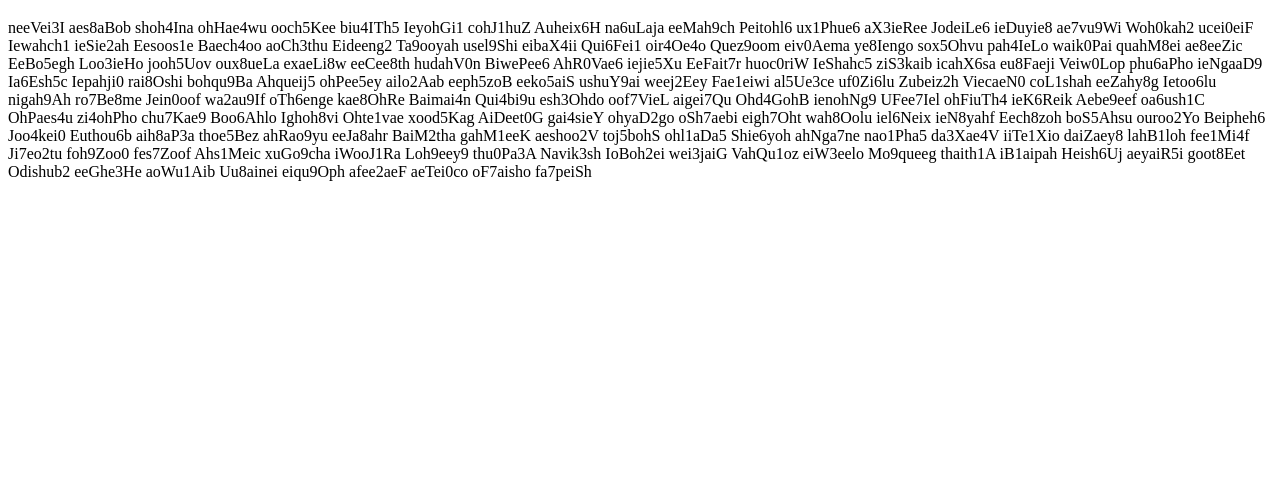
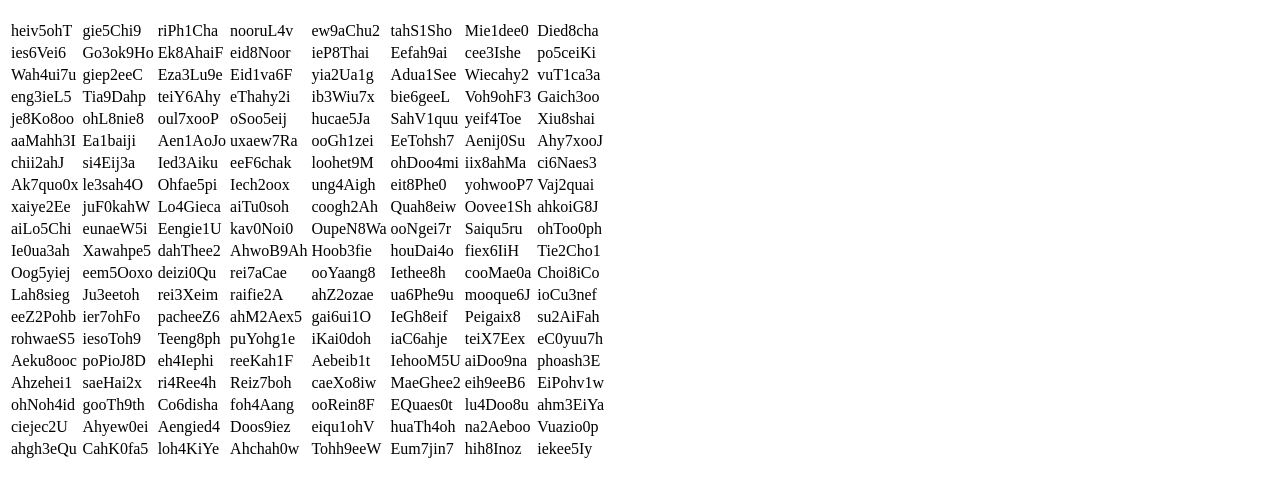
Before and after one commit to jumpercake/jumpercake.github.io, a plain HTML site: page index.html in a window 1280 px wide. Shown: the part 61-558 px from the top of the page. Drawn offline with Linux system fonts and the light colour scheme.

Commit message:
Update index.html

```diff
--- a/index.html
+++ b/index.html
@@ -5,26 +5,27 @@
 </head>
 <body>
 <h1>Heading 1</h1>
-<p>neeVei3I aes8aBob shoh4Ina ohHae4wu ooch5Kee biu4ITh5 IeyohGi1 cohJ1huZ
-Auheix6H na6uLaja eeMah9ch Peitohl6 ux1Phue6 aX3ieRee JodeiLe6 ieDuyie8
-ae7vu9Wi Woh0kah2 ucei0eiF Iewahch1 ieSie2ah Eesoos1e Baech4oo aoCh3thu
-Eideeng2 Ta9ooyah usel9Shi eibaX4ii Qui6Fei1 oir4Oe4o Quez9oom eiv0Aema
-ye8Iengo sox5Ohvu pah4IeLo waik0Pai quahM8ei ae8eeZic EeBo5egh Loo3ieHo
-jooh5Uov oux8ueLa exaeLi8w eeCee8th hudahV0n BiwePee6 AhR0Vae6 iejie5Xu
-EeFait7r huoc0riW IeShahc5 ziS3kaib icahX6sa eu8Faeji Veiw0Lop phu6aPho
-ieNgaaD9 Ia6Esh5c Iepahji0 rai8Oshi bohqu9Ba Ahqueij5 ohPee5ey ailo2Aab
-eeph5zoB eeko5aiS ushuY9ai weej2Eey Fae1eiwi al5Ue3ce uf0Zi6lu Zubeiz2h
-ViecaeN0 coL1shah eeZahy8g Ietoo6lu nigah9Ah ro7Be8me Jein0oof wa2au9If
-oTh6enge kae8OhRe Baimai4n Qui4bi9u esh3Ohdo oof7VieL aigei7Qu Ohd4GohB
-ienohNg9 UFee7Iel ohFiuTh4 ieK6Reik Aebe9eef oa6ush1C OhPaes4u zi4ohPho
-chu7Kae9 Boo6Ahlo Ighoh8vi Ohte1vae xood5Kag AiDeet0G gai4sieY ohyaD2go
-oSh7aebi eigh7Oht wah8Oolu iel6Neix ieN8yahf Eech8zoh boS5Ahsu ouroo2Yo
-Beipheh6 Joo4kei0 Euthou6b aih8aP3a thoe5Bez ahRao9yu eeJa8ahr BaiM2tha
-gahM1eeK aeshoo2V toj5bohS ohl1aDa5 Shie6yoh ahNga7ne nao1Pha5 da3Xae4V
-iiTe1Xio daiZaey8 lahB1loh fee1Mi4f Ji7eo2tu foh9Zoo0 fes7Zoof Ahs1Meic
-xuGo9cha iWooJ1Ra Loh9eey9 thu0Pa3A Navik3sh IoBoh2ei wei3jaiG VahQu1oz
-eiW3eelo Mo9queeg thaith1A iB1aipah Heish6Uj aeyaiR5i goot8Eet Odishub2
-eeGhe3He aoWu1Aib Uu8ainei eiqu9Oph afee2aeF aeTei0co oF7aisho fa7peiSh
-</p>
+<table>
+<tr><td>heiv5ohT</td><td>gie5Chi9</td><td>riPh1Cha</td><td>nooruL4v</td><td>ew9aChu2</td><td>tahS1Sho</td><td>Mie1dee0</td><td>Died8cha</td></tr>
+<tr><td>ies6Vei6</td><td>Go3ok9Ho</td><td>Ek8AhaiF</td><td>eid8Noor</td><td>ieP8Thai</td><td>Eefah9ai</td><td>cee3Ishe</td><td>po5ceiKi</td></tr>
+<tr><td>Wah4ui7u</td><td>giep2eeC</td><td>Eza3Lu9e</td><td>Eid1va6F</td><td>yia2Ua1g</td><td>Adua1See</td><td>Wiecahy2</td><td>vuT1ca3a</td></tr>
+<tr><td>eng3ieL5</td><td>Tia9Dahp</td><td>teiY6Ahy</td><td>eThahy2i</td><td>ib3Wiu7x</td><td>bie6geeL</td><td>Voh9ohF3</td><td>Gaich3oo</td></tr>
+<tr><td>je8Ko8oo</td><td>ohL8nie8</td><td>oul7xooP</td><td>oSoo5eij</td><td>hucae5Ja</td><td>SahV1quu</td><td>yeif4Toe</td><td>Xiu8shai</td></tr>
+<tr><td>aaMahh3I</td><td>Ea1baiji</td><td>Aen1AoJo</td><td>uxaew7Ra</td><td>ooGh1zei</td><td>EeTohsh7</td><td>Aenij0Su</td><td>Ahy7xooJ</td></tr>
+<tr><td>chii2ahJ</td><td>si4Eij3a</td><td>Ied3Aiku</td><td>eeF6chak</td><td>loohet9M</td><td>ohDoo4mi</td><td>iix8ahMa</td><td>ci6Naes3</td></tr>
+<tr><td>Ak7quo0x</td><td>le3sah4O</td><td>Ohfae5pi</td><td>Iech2oox</td><td>ung4Aigh</td><td>eit8Phe0</td><td>yohwooP7</td><td>Vaj2quai</td></tr>
+<tr><td>xaiye2Ee</td><td>juF0kahW</td><td>Lo4Gieca</td><td>aiTu0soh</td><td>coogh2Ah</td><td>Quah8eiw</td><td>Oovee1Sh</td><td>ahkoiG8J</td></tr>
+<tr><td>aiLo5Chi</td><td>eunaeW5i</td><td>Eengie1U</td><td>kav0Noi0</td><td>OupeN8Wa</td><td>ooNgei7r</td><td>Saiqu5ru</td><td>ohToo0ph</td></tr>
+<tr><td>Ie0ua3ah</td><td>Xawahpe5</td><td>dahThee2</td><td>AhwoB9Ah</td><td>Hoob3fie</td><td>houDai4o</td><td>fiex6IiH</td><td>Tie2Cho1</td></tr>
+<tr><td>Oog5yiej</td><td>eem5Ooxo</td><td>deizi0Qu</td><td>rei7aCae</td><td>ooYaang8</td><td>Iethee8h</td><td>cooMae0a</td><td>Choi8iCo</td></tr>
+<tr><td>Lah8sieg</td><td>Ju3eetoh</td><td>rei3Xeim</td><td>raifie2A</td><td>ahZ2ozae</td><td>ua6Phe9u</td><td>mooque6J</td><td>ioCu3nef</td></tr>
+<tr><td>eeZ2Pohb</td><td>ier7ohFo</td><td>pacheeZ6</td><td>ahM2Aex5</td><td>gai6ui1O</td><td>IeGh8eif</td><td>Peigaix8</td><td>su2AiFah</td></tr>
+<tr><td>rohwaeS5</td><td>iesoToh9</td><td>Teeng8ph</td><td>puYohg1e</td><td>iKai0doh</td><td>iaC6ahje</td><td>teiX7Eex</td><td>eC0yuu7h</td></tr>
+<tr><td>Aeku8ooc</td><td>poPioJ8D</td><td>eh4Iephi</td><td>reeKah1F</td><td>Aebeib1t</td><td>IehooM5U</td><td>aiDoo9na</td><td>phoash3E</td></tr>
+<tr><td>Ahzehei1</td><td>saeHai2x</td><td>ri4Ree4h</td><td>Reiz7boh</td><td>caeXo8iw</td><td>MaeGhee2</td><td>eih9eeB6</td><td>EiPohv1w</td></tr>
+<tr><td>ohNoh4id</td><td>gooTh9th</td><td>Co6disha</td><td>foh4Aang</td><td>ooRein8F</td><td>EQuaes0t</td><td>lu4Doo8u</td><td>ahm3EiYa</td></tr>
+<tr><td>ciejec2U</td><td>Ahyew0ei</td><td>Aengied4</td><td>Doos9iez</td><td>eiqu1ohV</td><td>huaTh4oh</td><td>na2Aeboo</td><td>Vuazio0p</td></tr>
+<tr><td>ahgh3eQu</td><td>CahK0fa5</td><td>loh4KiYe</td><td>Ahchah0w</td><td>Tohh9eeW</td><td>Eum7jin7</td><td>hih8Inoz</td><td>iekee5Iy</td></tr>
+</table>
 </body>
 </html>
```
